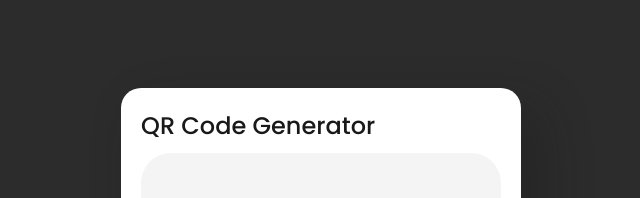
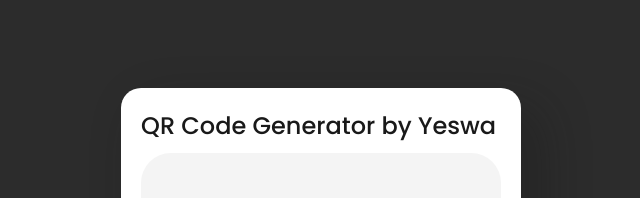
Before and after one commit to yeswadams/qr_code-genrator, a plain HTML site: page index.html in a window 1280 px wide. Shown: the top 198 px of the page, without its empty margins (319-959 px from the left). Drawn offline with Linux system fonts and the light colour scheme.

Commit message:
Your message describing the changes

```diff
--- a/index.html
+++ b/index.html
@@ -8,7 +8,7 @@
 </head>
 <body>
     <div class="container">
-        <h1>QR Code Generator</h1>
+        <h1>QR Code Generator by Yeswa</h1>
         <div class="image">
             <img src="no_img.jpg" alt="" id="image">
         </div>
```
